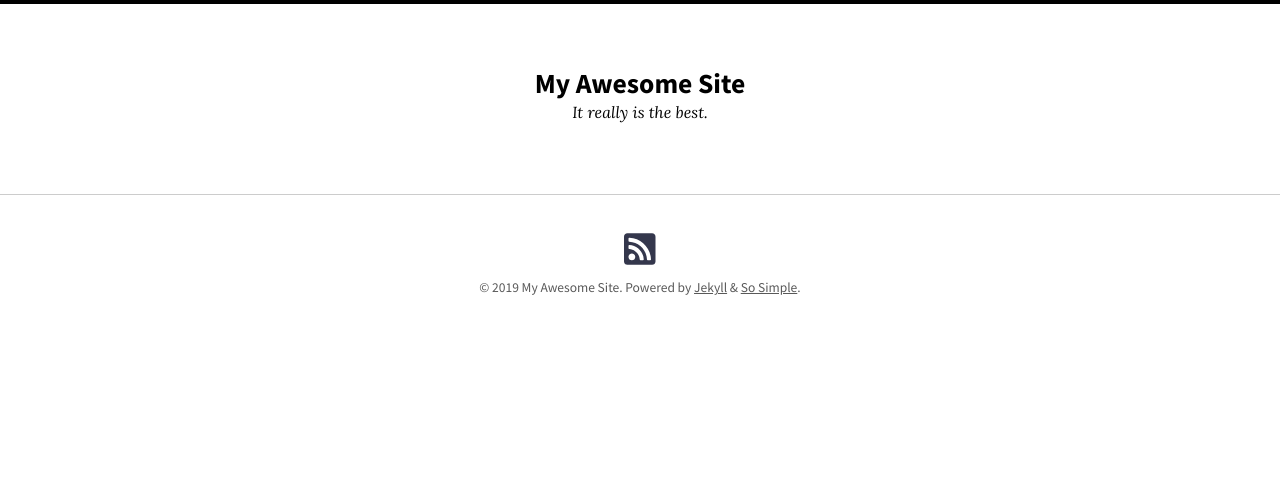
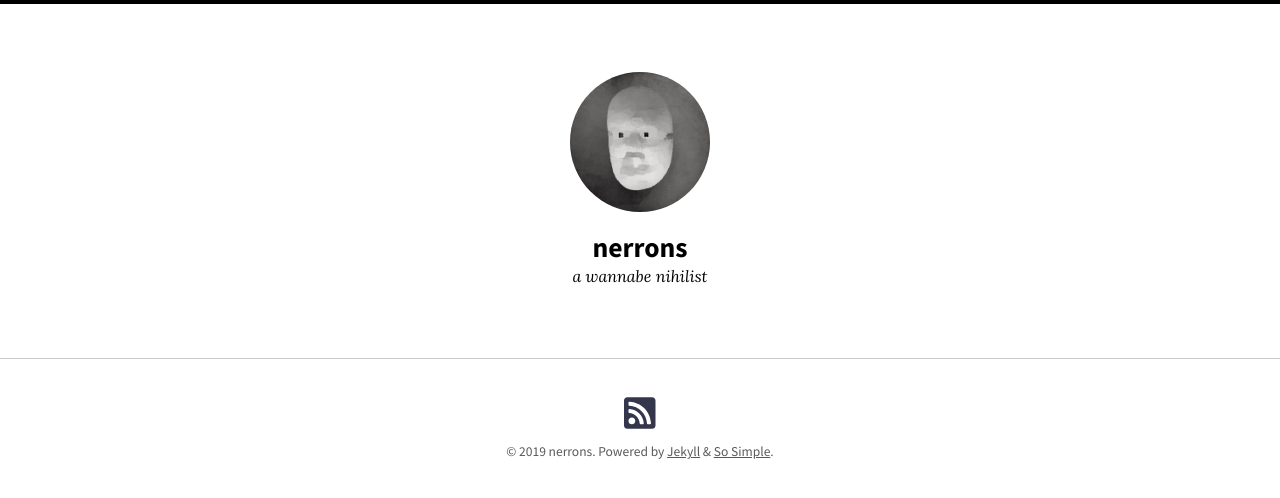
Before and after one commit to nerrons/nerrons.github.io, a Jekyll site: the page built from index.md, in a window 1280 px wide. Shown: the top 498 px of the page. Built offline with Jekyll 4.4.1, drawn with Linux system fonts in a browser that asks for light colours; nearby versions of some CDN libraries.

Commit message:
set up config

```diff
--- a/_config.yml
+++ b/_config.yml
@@ -13,18 +13,18 @@
 # you will see them accessed via {{ site.title }}, {{ site.email }}, and so on.
 # You can create any custom variable you would like, and they will be accessible
 # in the templates via {{ site.myvariable }}.
-
 theme: jekyll-theme-so-simple
+# remote_theme: mmistakes/so-simple-theme
 locale: en-US
-title: "My Awesome Site"
-description: "It really is the best."
+title: "nerrons"
+description: "a wannabe nihilist"
 baseurl: # the subpath of your site, e.g. "/blog"
 url: # the base hostname & protocol for your site e.g. "https://mmistakes.github.io"
-logo: # path of site logo, e.g. "/images/logo.png"
-date_format: "%B %-d, %Y"
-read_time: # reading time estimates, e.g. true
+logo: "/images/bw.jpg"
+date_format: "%-d %B, %Y"
+read_time: false
 words_per_minute: # 200
-mathjax: # MathJax equations, e.g. true
+mathjax: true # MathJax equations, e.g. true
 google_fonts:
   - name: "Source Sans Pro"
     weights: "400,400i,700,700i"
@@ -51,7 +51,7 @@ feed:
 # paginate_path: /page:num/
 
 # Search
-search_full_content: false # can have performance implications for large sites
+search_full_content: true # can have performance implications for large sites
 
 # Taxonomy pages
 # category_archive_path: "/categories/#"
@@ -87,13 +87,13 @@ defaults:
 
 # Site Author
 author:
-  name:
-  picture:
-  email:
+  name: nerrons
+  picture: "/images/bw.jpg"
+  email: coniinedieu@gmail.com
   twitter:
   links:
-    - title:
-      url:
+    - title: Bandcamp
+      url: "https://nerrons.bandcamp.com"
       icon:
 
 # Footer Links
```
Also changed, not shown: images/bw.jpg (added), 2 other files.
